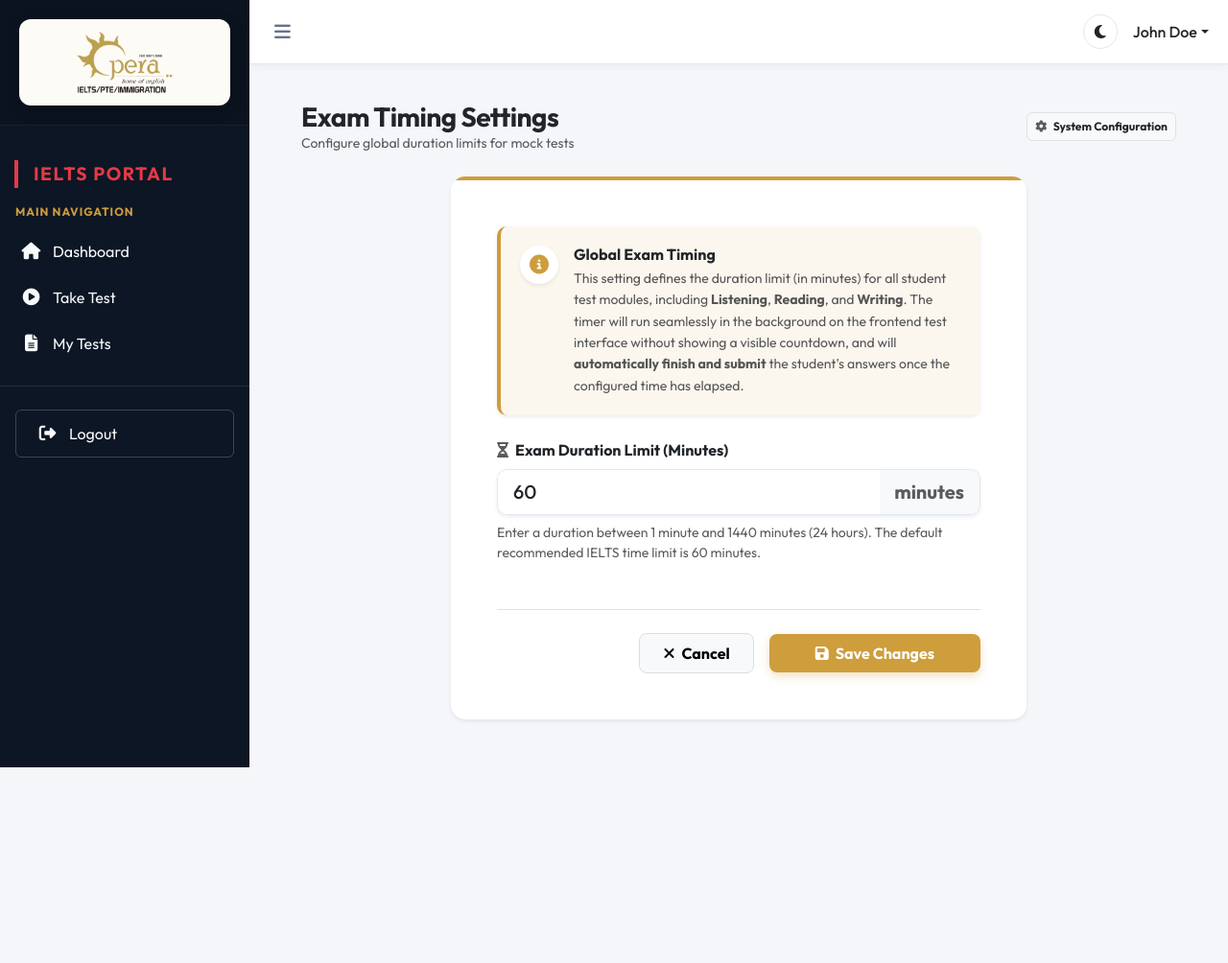
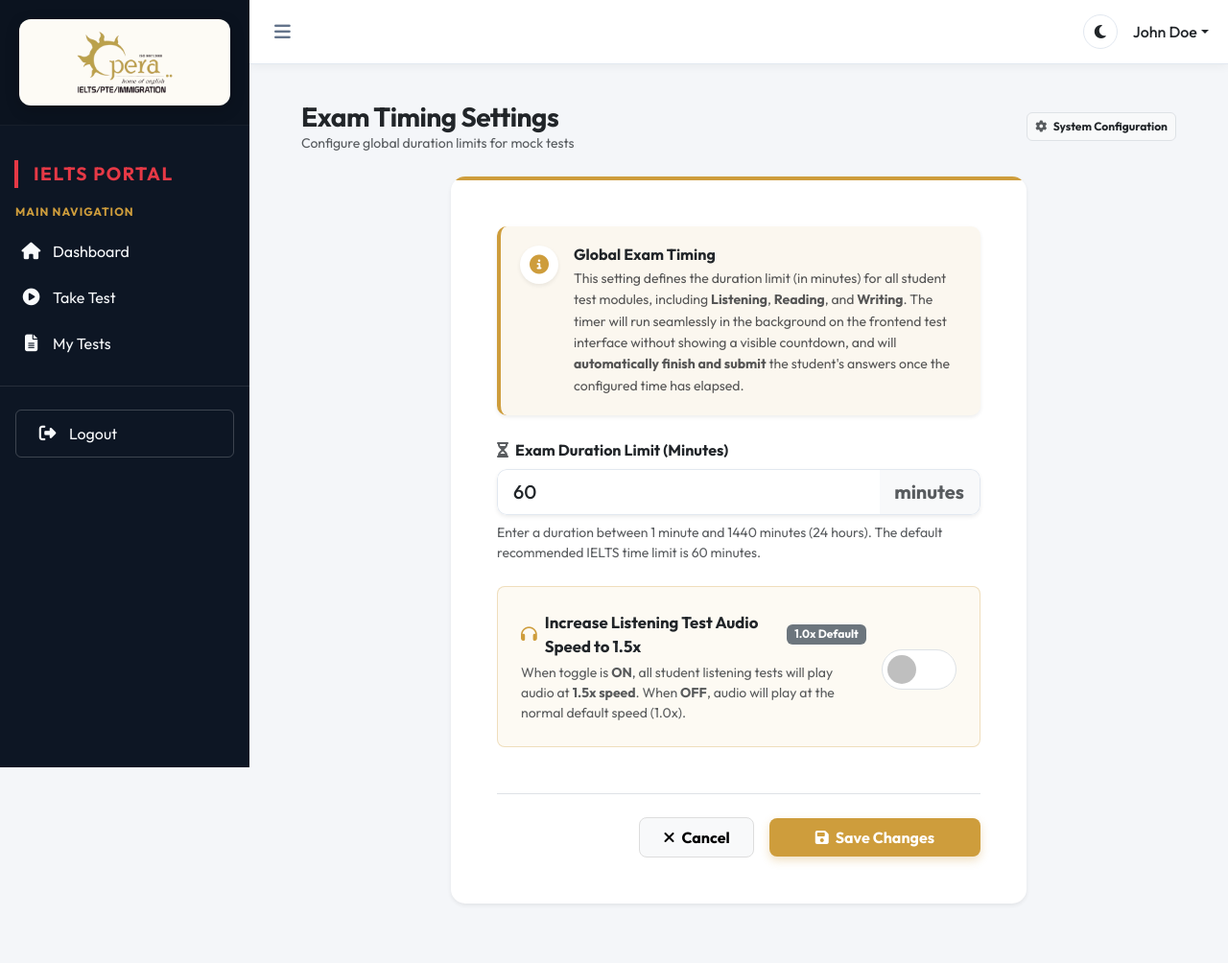
Before and after one commit to dilpreetsinghjs5196/ielts-project, a Laravel app: page /admin/exam-timing in a window 1280 px wide. Shown: the whole page at 96% size. Before the commit the page ends 800 px from the top, so only its background shows below. Run offline with Laravel 12, Linux system fonts and the light colour scheme; a user stored in the database is signed in; data comes from the database, SQL or seed files in the repository; data that the repository does not hold is empty.

Commit message:
feat: Add admin toggle in exam timings to set listening test audio speed to 1.5x

```diff
--- a/app/Http/Controllers/Admin/ExamTimingController.php
+++ b/app/Http/Controllers/Admin/ExamTimingController.php
@@ -12,7 +12,8 @@ class ExamTimingController extends Controller
     public function edit()
     {
         $timing = ExamTiming::firstOrCreate([], [
-            'exam_time' => 60
+            'exam_time' => 60,
+            'listening_speed_1_5x' => false,
         ]);
 
         return view('admin.exam-timing.edit', compact('timing'));
@@ -24,8 +25,11 @@ class ExamTimingController extends Controller
             'exam_time' => ['required', 'integer', 'min:1', 'max:1440'],
         ]);
 
+        $validated['listening_speed_1_5x'] = $request->boolean('listening_speed_1_5x');
+
         $timing = ExamTiming::firstOrCreate([], [
-            'exam_time' => 60
+            'exam_time' => 60,
+            'listening_speed_1_5x' => false,
         ]);
         $timing->update($validated);
 
--- a/app/Http/Controllers/Student/MockTestController.php
+++ b/app/Http/Controllers/Student/MockTestController.php
@@ -110,7 +110,8 @@ class MockTestController extends Controller
                 ]);
             }
 
-            return view('student.listening.show', compact('test', 'attempt', 'examDurationInSeconds'));
+            $audioPlaybackRate = ($timing && $timing->listening_speed_1_5x) ? 1.5 : 1.0;
+            return view('student.listening.show', compact('test', 'attempt', 'examDurationInSeconds', 'audioPlaybackRate'));
         }
 
         // REGULAR TEST HANDLING
--- a/app/Models/ExamTiming.php
+++ b/app/Models/ExamTiming.php
@@ -10,5 +10,10 @@ class ExamTiming extends Model
 
     protected $fillable = [
         'exam_time',
+        'listening_speed_1_5x',
+    ];
+
+    protected $casts = [
+        'listening_speed_1_5x' => 'boolean',
     ];
 }
--- a/resources/views/admin/exam-timing/edit.blade.php
+++ b/resources/views/admin/exam-timing/edit.blade.php
@@ -71,6 +71,34 @@
                             </div>
                         </div>
 
+                        <!-- Listening Audio Speed Setting (1.5x Toggle) -->
+                        <div class="mb-4 p-4 rounded-3 border" style="background: #fdfaf3; border-color: rgba(206, 157, 60, 0.3) !important; border-radius: 12px;">
+                            <div class="d-flex align-items-center justify-content-between">
+                                <div class="pe-3">
+                                    <label for="listening_speed_1_5x" class="form-label fw-bold text-dark mb-1 d-flex align-items-center gap-2" style="font-family: 'Outfit', sans-serif; cursor: pointer; font-size: 1.05rem;">
+                                        <i class="fas fa-headphones text-warning" style="color: #ce9d3c !important;"></i>
+                                        <span>Increase Listening Test Audio Speed to 1.5x</span>
+                                        <span class="badge {{ old('listening_speed_1_5x', $timing->listening_speed_1_5x) ? 'bg-warning text-dark' : 'bg-secondary' }}" id="speedBadge" style="font-size: 0.75rem; transition: all 0.2s;">
+                                            {{ old('listening_speed_1_5x', $timing->listening_speed_1_5x) ? '1.5x Enabled' : '1.0x Default' }}
+                                        </span>
+                                    </label>
+                                    <p class="text-muted small mb-0" style="line-height: 1.5;">
+                                        When toggle is <strong>ON</strong>, all student listening tests will play audio at <strong>1.5x speed</strong>. When <strong>OFF</strong>, audio will play at the normal default speed (1.0x).
+                                    </p>
+                                </div>
+                                <div class="form-check form-switch m-0 fs-3">
+                                    <input class="form-check-input custom-speed-switch"
+                                           type="checkbox"
+                                           name="listening_speed_1_5x"
+                                           id="listening_speed_1_5x"
+                                           value="1"
+                                           {{ old('listening_speed_1_5x', $timing->listening_speed_1_5x) ? 'checked' : '' }}
+                                           onchange="updateSpeedBadge(this)"
+                                           style="cursor: pointer; width: 2.8em; height: 1.5em;">
+                                </div>
+                            </div>
+                        </div>
+
                         <!-- Form Actions -->
                         <div class="d-flex align-items-center justify-content-end gap-3 mt-5 pt-4 border-top">
                             <a href="{{ route('admin.dashboard') }}" class="btn btn-light px-4 py-2 fw-bold" style="border-radius: 8px; border: 1px solid #ddd; transition: 0.3s;">
@@ -97,6 +125,30 @@
         border-color: #ce9d3c !important;
         box-shadow: 0 0 0 3px rgba(206, 157, 60, 0.1) !important;
     }
+    .custom-speed-switch:checked {
+        background-color: #ce9d3c !important;
+        border-color: #ce9d3c !important;
+    }
+    .custom-speed-switch:focus {
+        border-color: #ce9d3c !important;
+        box-shadow: 0 0 0 0.25rem rgba(206, 157, 60, 0.25) !important;
+    }
 </style>
 @endpush
+
+@push('scripts')
+<script>
+    function updateSpeedBadge(checkbox) {
+        const badge = document.getElementById('speedBadge');
+        if (!badge) return;
+        if (checkbox.checked) {
+            badge.className = 'badge bg-warning text-dark';
+            badge.innerText = '1.5x Enabled';
+        } else {
+            badge.className = 'badge bg-secondary';
+            badge.innerText = '1.0x Default';
+        }
+    }
+</script>
+@endpush
 @endsection
```
Also changed, not shown: resources/views/student/listening/show.blade.php (+9 -2 lines), database/migrations/2026_11_19_093354_add_listening_speed_to_exam_timings_table.php (added).
